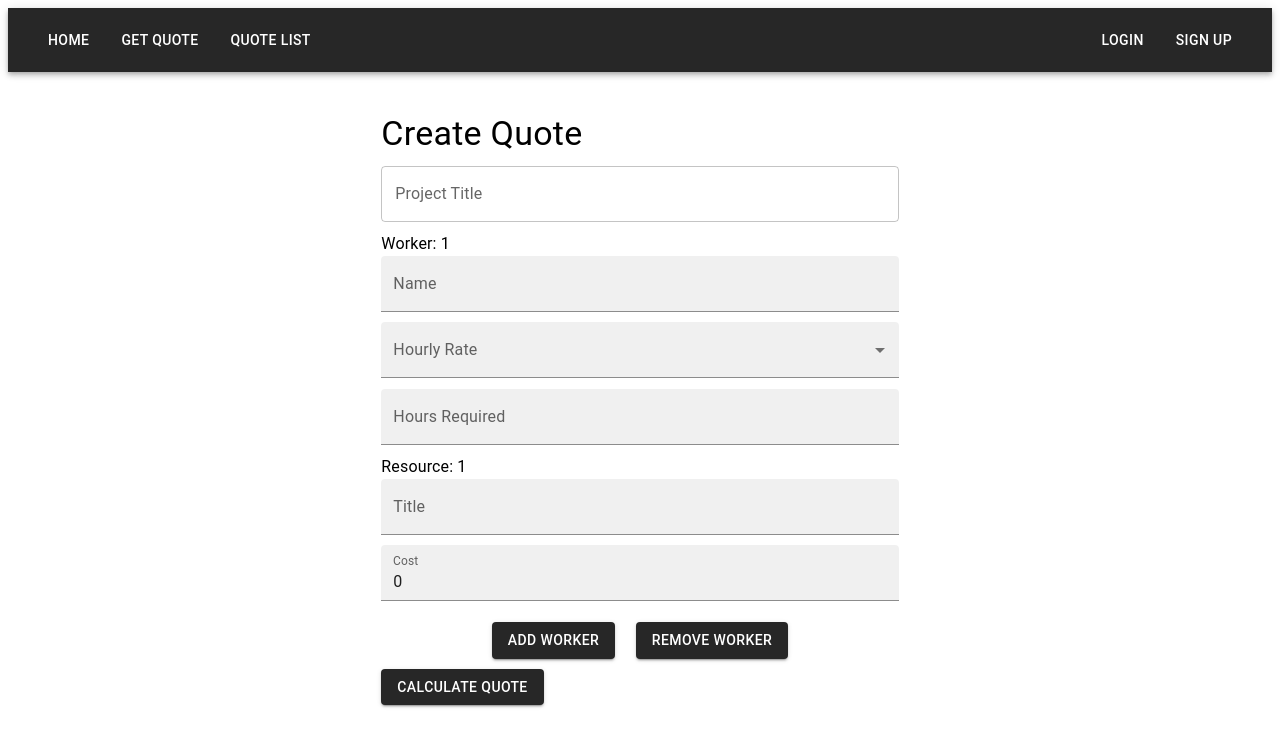
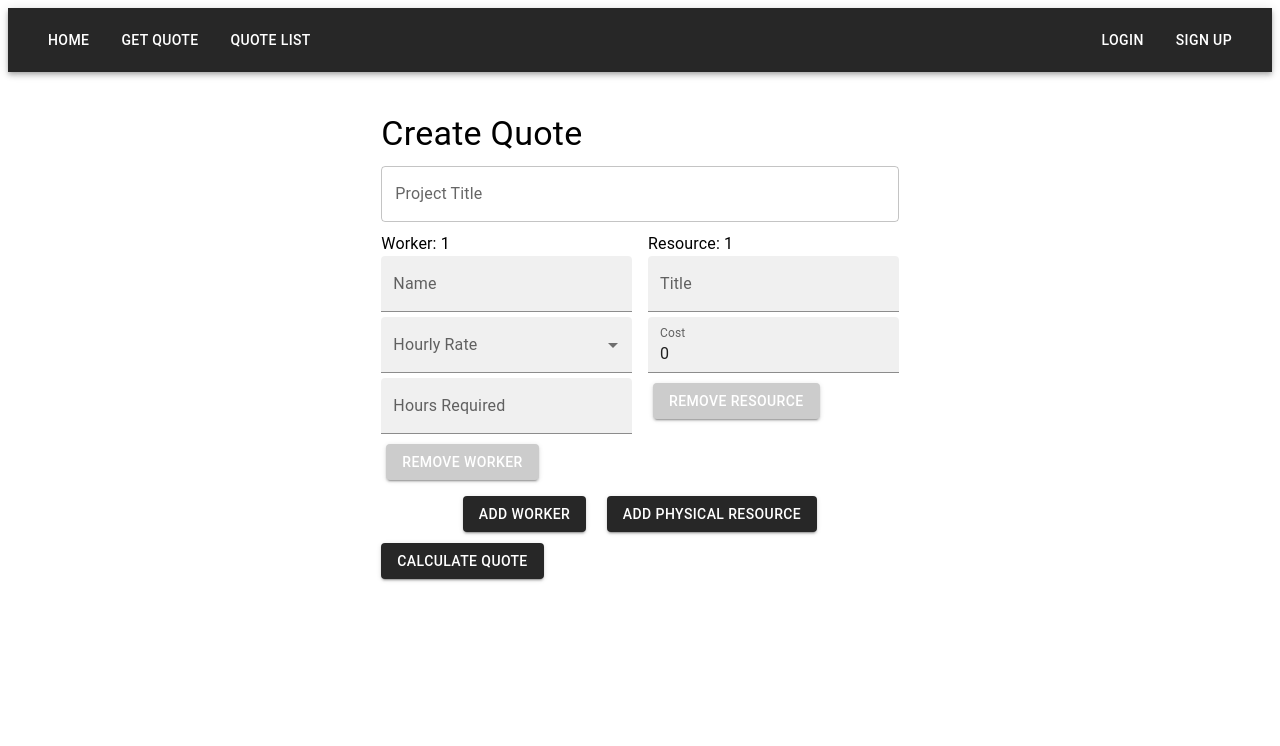
Before and after one commit to Max-McRuvie/Web-Enterprise-Coursework, a React (Create React App) app: page /quote in a window 1280 px wide. Shown: the top 746 px of the page. Built offline with nearby package versions, Linux system fonts and the light colour scheme.

Commit message:
Change & Remove function merged

```diff
--- a/src/components/PhysicalResourcesFields.js
+++ b/src/components/PhysicalResourcesFields.js
@@ -1,8 +1,8 @@
 import React from 'react';
-import { Box, TextField } from "@mui/material";
+import { Box, TextField, Button } from "@mui/material";
 import Text from "@mui/material/Typography";
 
-const PhysicalResourcesFields = ({physicalResources, handlePhysicalResourceChange}) => {
+const PhysicalResourcesFields = ({physicalResources, handleFieldChange, handleRemoveField}) => {
     return (
         <>
          {physicalResources && physicalResources.map((resource, index) => {
@@ -16,7 +16,7 @@ const PhysicalResourcesFields = ({physicalResources, handlePhysicalResourceChang
                             type="text"
                             fullWidth
                             value={resource.title}
-                            onChange={(e) => handlePhysicalResourceChange(e, index, "title")}
+                            onChange={(e) => handleFieldChange(e, index, "title", "physicalResources")}
                             />
 
                             <TextField
@@ -26,8 +26,17 @@ const PhysicalResourcesFields = ({physicalResources, handlePhysicalResourceChang
                             fullWidth
                             type="number"
                             value={resource.cost}
-                            onChange={(e) => handlePhysicalResourceChange(e, index, "cost")}
+                            onChange={(e) => handleFieldChange(e, index, "cost", "physicalResources")}
                             />
+                            <Button
+                                sx={{ margin: "2%" }}
+                                variant={"contained"}
+                                onClick={() =>
+                                    handleRemoveField(index, "physicalResources")
+                                }
+                            >
+                                Remove Resource
+                            </Button>
                         </Box>
                         );
                     })}
--- a/src/components/QuoteForm.js
+++ b/src/components/QuoteForm.js
@@ -47,17 +47,29 @@ const QuoteForm = ({ quote, edit }) => {
         total_cost: '',
       });
 
-      const handleWorkerChange = (e, index, field) => {
-        const workers = [...projectInfo.workers];
-        workers[index][field] = e.target.value;
-        setProjectInfo({ ...projectInfo, workers });
+    const handleFieldChange = (e, index, field, type) => {
+        if (type === "workers") {
+            const workers = [...projectInfo.workers];
+            workers[index][field] = e.target.value;
+            setProjectInfo({ ...projectInfo, workers });
+        } else if (type === "physicalResources") {
+            const physicalResources = [...projectInfo.physicalResources];
+            physicalResources[index][field] = e.target.value;
+            setProjectInfo({ ...projectInfo, physicalResources });
+        }
     };
 
-    const handlePhysicalResourcesChange = (e, index, field) => {
-        const resources = [...projectInfo.physicalResources];
-        resources[index][field] = e.target.value;
-        setProjectInfo({ ...projectInfo, resources });
-    };
+    const handleRemoveField = (index, type) => {
+        if (type === "workers") {
+          const workers = [...projectInfo.workers];
+          workers.splice(index, 1);
+          setProjectInfo({ ...projectInfo, workers });
+        } else if (type === "physicalResources") {
+          const physicalResources = [...projectInfo.physicalResources];
+          physicalResources.splice(index, 1);
+          setProjectInfo({ ...projectInfo, physicalResources });
+        }
+      };
 
     const handleSubmit = async (e) => {
         e.preventDefault();
@@ -102,9 +114,14 @@ const QuoteForm = ({ quote, edit }) => {
                         fullWidth
                         onChange={(e) => setProjectInfo({...projectInfo, title: e.target.value})}
                     />
-                    <WorkersFields workers={projectInfo.workers} handleWorkerChange={handleWorkerChange} />
-
-                    <PhysicalResourcesFields physicalResources={projectInfo.physicalResources} handlePhysicalResourcesChange={handlePhysicalResourcesChange} />
+                    <Grid container spacing={2} sx={{ display: 'flex' }}>
+                        <Grid item sx={{ flex: 1 }}>
+                            <WorkersFields workers={projectInfo.workers} handleFieldChange={handleFieldChange} handleRemoveField={handleRemoveField} />
+                        </Grid>
+                        <Grid item sx={{ flex: 1 }}>
+                            <PhysicalResourcesFields physicalResources={projectInfo.physicalResources} handleFieldChange={handleFieldChange} handleRemoveField={handleRemoveField}/>
+                        </Grid>
+                    </Grid>
 
                     <Box sx={{ textAlign: "center" }}>
                         <StyledButton
@@ -128,11 +145,14 @@ const QuoteForm = ({ quote, edit }) => {
                         onClick={() =>
                             setProjectInfo({
                             ...projectInfo,
-                            workers: projectInfo.workers.slice(0, -1),
+                            physicalResources: [
+                                ...projectInfo.physicalResources,
+                                { cost: 0 },
+                            ],
                             })
                         }
                         >
-                        Remove Worker
+                        Add Physical Resource
                         </StyledButton>
                     </Box>
                     <StyledButton type="submit" variant={"contained"}>
--- a/src/components/WorkersFields.js
+++ b/src/components/WorkersFields.js
@@ -1,8 +1,8 @@
 import React from "react";
-import { Box, TextField, MenuItem } from "@mui/material";
+import { Box, TextField, MenuItem, Button } from "@mui/material";
 import Text from "@mui/material/Typography";
 
-const WorkersFields = ({workers, handleWorkerChange}) => {
+const WorkersFields = ({workers, handleFieldChange, handleRemoveField}) => {
     return (
         <>
         {workers && workers.map((worker, index) => {
@@ -16,7 +16,7 @@ const WorkersFields = ({workers, handleWorkerChange}) => {
                 type="text"
                 fullWidth
                 value={worker.name}
-                onChange={(e) => handleWorkerChange(e, index, "name")}
+                onChange={(e) => handleFieldChange(e, index, "name", "workers")}
                 />
 
                 <TextField
@@ -27,7 +27,7 @@ const WorkersFields = ({workers, handleWorkerChange}) => {
                 fullWidth
                 select
                 value={worker.hourlyRate}
-                onChange={(e) => handleWorkerChange(e, index, "hourlyRate")}
+                onChange={(e) => handleFieldChange(e, index, "hourlyRate", "workers")}
                 >
                 <MenuItem value="10">Junior</MenuItem>
                 <MenuItem value="15">Standard</MenuItem>
@@ -39,9 +39,19 @@ const WorkersFields = ({workers, handleWorkerChange}) => {
                 sx={{ marginBottom: "2%" }}
                 fullWidth
                 value={worker.hoursRequired}
-                onChange={(e) => handleWorkerChange(e, index, "hoursRequired")}
+                onChange={(e) => handleFieldChange(e, index, "hoursRequired", "workers")}
                 />
+                <Button
+                    sx={{ margin: "2%" }}
+                    variant={"contained"}
+                    onClick={() =>
+                        handleRemoveField(index, "workers")
+                    }
+                >
+                    Remove Worker
+                </Button>
             </Box>
+
             );
         })}
         </>
```
